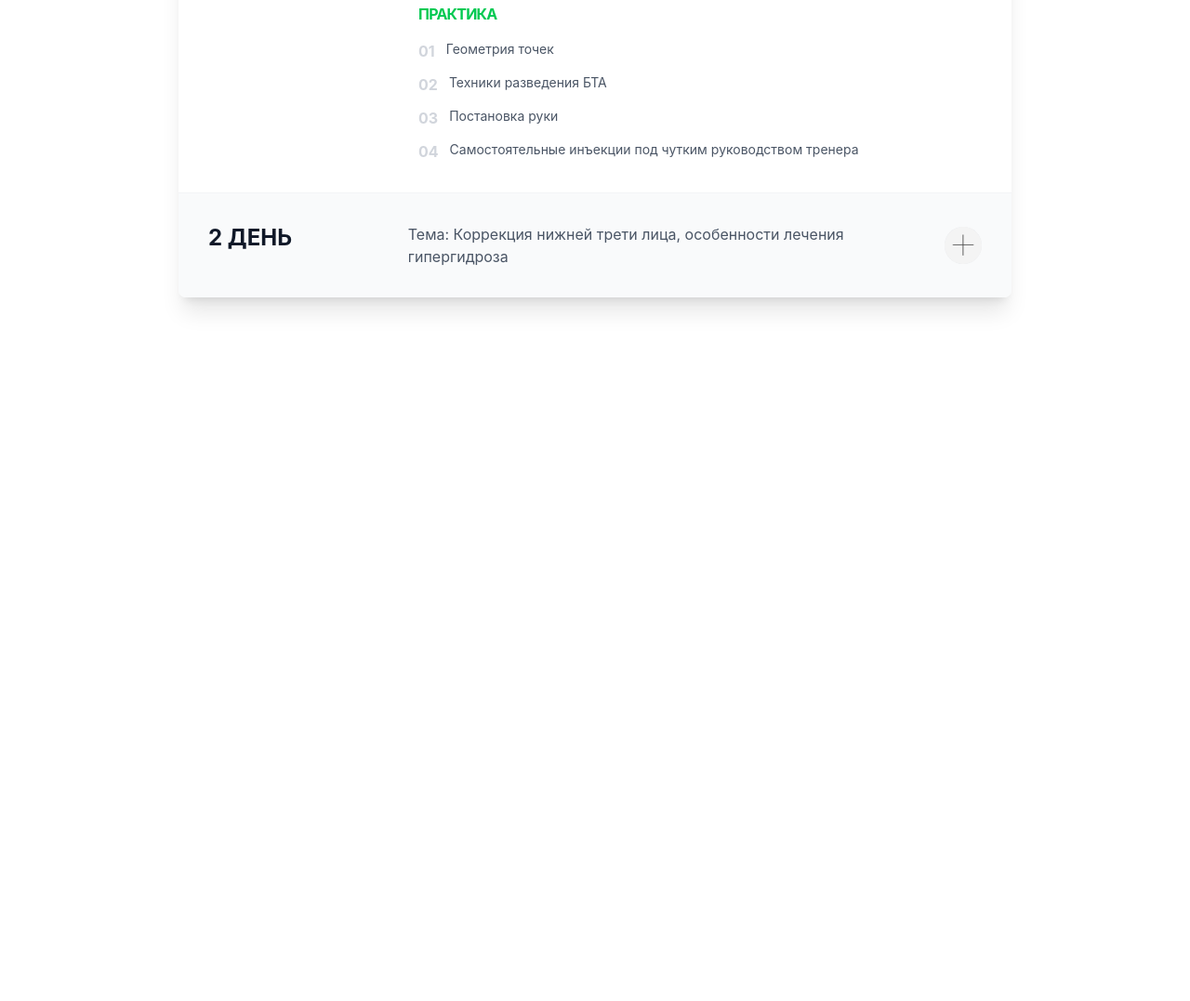
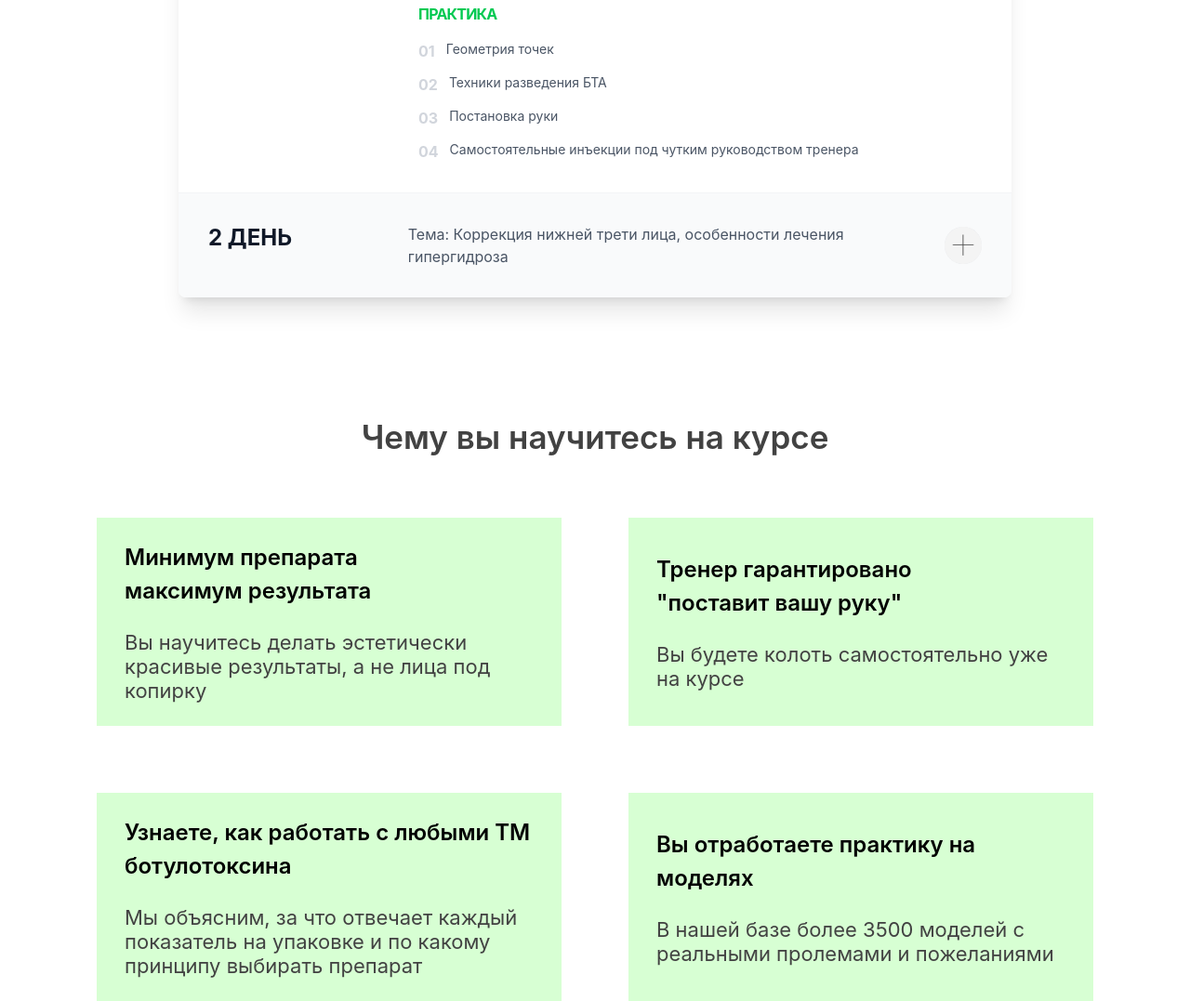
Before and after one commit to Sulaimonov287/homework21, a website: page src/page1.html in a window 1280 px wide. Shown: the part 1859-2936 px from the top of the page at 93% size. Before the commit the page ends 2243 px from the top, so only its background shows below. Drawn offline with nearby package versions, Linux system fonts and the light colour scheme; files that its build step writes are made by us from their sources.

Commit message:
add section3

```diff
--- a/src/page1.html
+++ b/src/page1.html
@@ -51,7 +51,8 @@
             <div class="flex flex-col justify-between lg:h-[476px]">
                <p class="text-[35px] text-[#55A630] lg:text-left text-center font-medium">Старт курса: 10 января</p>
                <div class="space-y-[20px] lg:w-[646px]">
-                  <p class="lg:text-[75px] text-[35px] text-center lg:text-start text-[#424242]">Ботулинотерапия для косметологов</p>
+                  <p class="lg:text-[75px] text-[35px] text-center lg:text-start text-[#424242]">Ботулинотерапия для
+                     косметологов</p>
                </div>
                <br>
                <div class="flex flex-col lg:flex-row justify-evenly gap-3">
@@ -175,10 +176,45 @@
                   Тема: Коррекция нижней трети лица, особенности лечения гипергидроза
                </p>
             </div>
-            <div
-               class="w-10 h-10 flex items-center justify-center bg-gray-200 rounded-full text-2xl text-gray-500">
+            <div class="w-10 h-10 flex items-center justify-center bg-gray-200 rounded-full text-2xl text-gray-500">
                <img src="./imgclass/значек открыть.png" alt="">
             </div>
+         </div>
+      </div>
+   </section>
+
+
+
+
+   <h1 class="m-auto p-[60px] lg:text-[35px] text-[25px] font-[600] text-center text-[#424242]">Чему вы научитесь на курсе</h1>
+   <section class="max-w-[1200px] m-auto flex justify-center flex-wrap gap-18">
+      <div class="lg:w-[500px] w-[95%] py-[25px] px-[30px] bg-[#D7FFD3] flex justify-center items-center">
+         <div>
+            <h1 class="text-[24px] font-[600]">Минимум препарата <br> максимум результата</h1></BR>
+            <p class="text-[22px] leading-[26px] text-[#424242]">Вы научитесь делать эстетически красивые результаты, а
+               не лица под копирку</p>
+         </div>
+      </div>
+      <div class="lg:w-[500px] w-[95%]  py-[25px] px-[30px] bg-[#D7FFD3] flex justify-center items-center">
+         <div>
+            <h1 class="text-[24px] font-[600]">Тренер гарантировано <br> "поставит вашу руку"</h1></BR>
+            <p class="text-[22px] leading-[26px] text-[#424242]">Вы будете колоть самостоятельно уже на курсе
+            </p>
+         </div>
+      </div>
+      <div class="lg:w-[500px] w-[95%] py-[25px] px-[30px] bg-[#D7FFD3] flex justify-center items-center">
+         <div>
+            <h1 class="text-[24px] font-[600]">Узнаете, как работать с любыми ТМ ботулотоксина</h1></BR>
+            <p class="text-[22px] leading-[26px] text-[#424242]">Мы объясним, за что отвечает каждый показатель на
+               упаковке и по какому принципу выбирать препарат</p>
+         </div>
+      </div>
+      <div class="lg:w-[500px] w-[95%] py-[25px] lg:px-[30px] px-[20px] bg-[#D7FFD3] flex justify-center items-center">
+         <div>
+            <h1 class="text-[24px] font-[600]">Вы отработаете практику на <br> моделях</h1></BR>
+            <p class="text-[22px] leading-[26px] text-[#424242]">В нашей базе более 3500 моделей с реальными пролемами и
+               пожеланиями
+            </p>
          </div>
       </div>
    </section>
```
